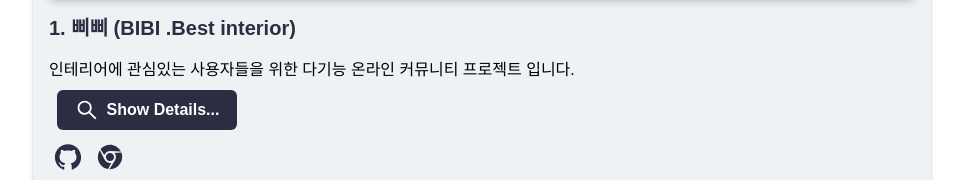
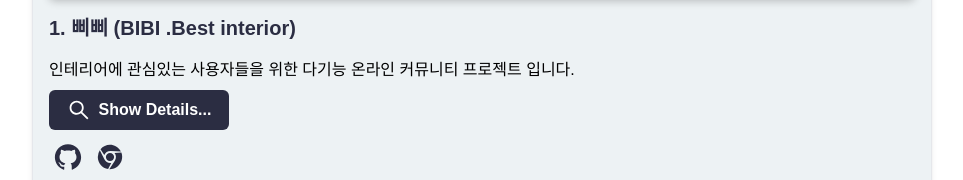
Before and after one commit to W0N-H0/portfolio-next13, a Next.js app: page / in a window 1280 px wide. Shown: the part 3233-3413 px from the top of the page, without its empty margins (308-1271 px from the left). Built offline with nearby package versions, Linux system fonts and the light colour scheme; a web font is replaced by a local one.

Commit message:
[Fix] 상세보기 버튼 x축 마진 제거

```diff
--- a/components/ProjectCard.jsx
+++ b/components/ProjectCard.jsx
@@ -63,7 +63,7 @@ const ProjectCard = ({
           damping: 15,
         }}
         whileHover={{ scale: 1.1 }}
-        className="flex mx-2 mb-2 py-2  bg-dark-blue rounded-md text-white font-bold w-[180px] justify-center"
+        className="flex mb-2 py-2  bg-dark-blue rounded-md text-white font-bold w-[180px] justify-center"
         onClick={handleShowDetail}
       >
         {showDetail ? (
```
